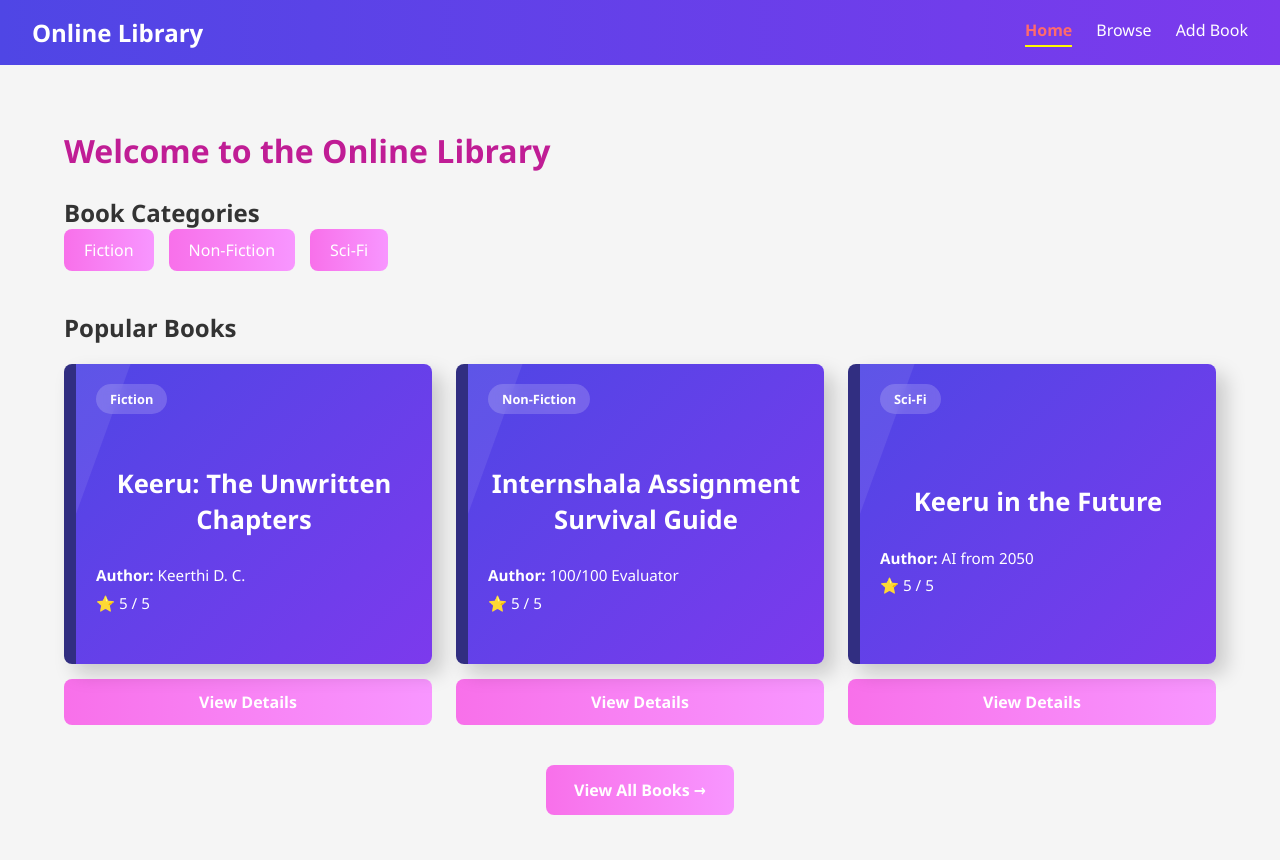
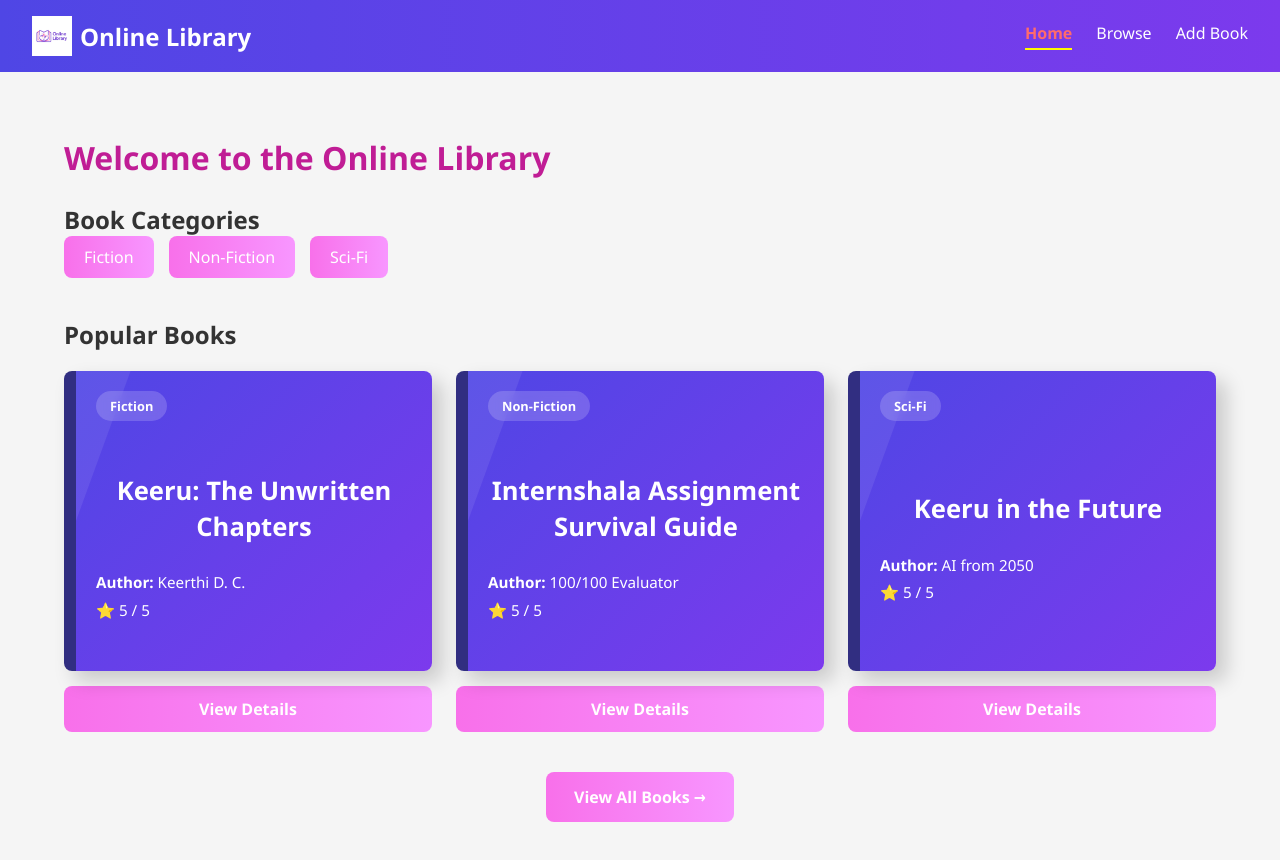
Before and after one commit to Keerthi-DC/online-library-system, a React (Vite) app in the folder online-library/: page / in a window 1280 px wide. Shown: the top 860 px of the page. Built offline with nearby package versions, Linux system fonts and the light colour scheme.

Commit message:
corrected the ui of the navbar

```diff
--- a/online-library/src/components/Navbar.css
+++ b/online-library/src/components/Navbar.css
@@ -10,9 +10,18 @@
 }
 
 .navbar__logo {
+  display: flex;
+  align-items: center;
+  gap: 0.5rem;
+  margin: 0;
   font-family: "Segoe UI", Tahoma, Geneva, Verdana, sans-serif;
   font-size: 1.5rem;
   font-weight: bold;
+}
+
+.navbar__logo-image {
+  height: 40px;
+  width: auto;
 }
 
 .navbar__links {
--- a/online-library/src/components/Navbar.jsx
+++ b/online-library/src/components/Navbar.jsx
@@ -1,6 +1,7 @@
 import React from "react";
 import { NavLink } from "react-router-dom";
 import "./Navbar.css";
+import logo from "../assets/logo.png";
 
 const Navbar = () => {
   const activeStyle = {
@@ -10,7 +11,7 @@ const Navbar = () => {
 
   return (
     <nav className="navbar">
-      <div className="navbar__logo">Online Library</div>
+      <div className="navbar__logo"><img src={logo} alt="Online Library" className="navbar__logo-image"/>Online Library</div>
 
       <ul className="navbar__links">
         <li>
```
